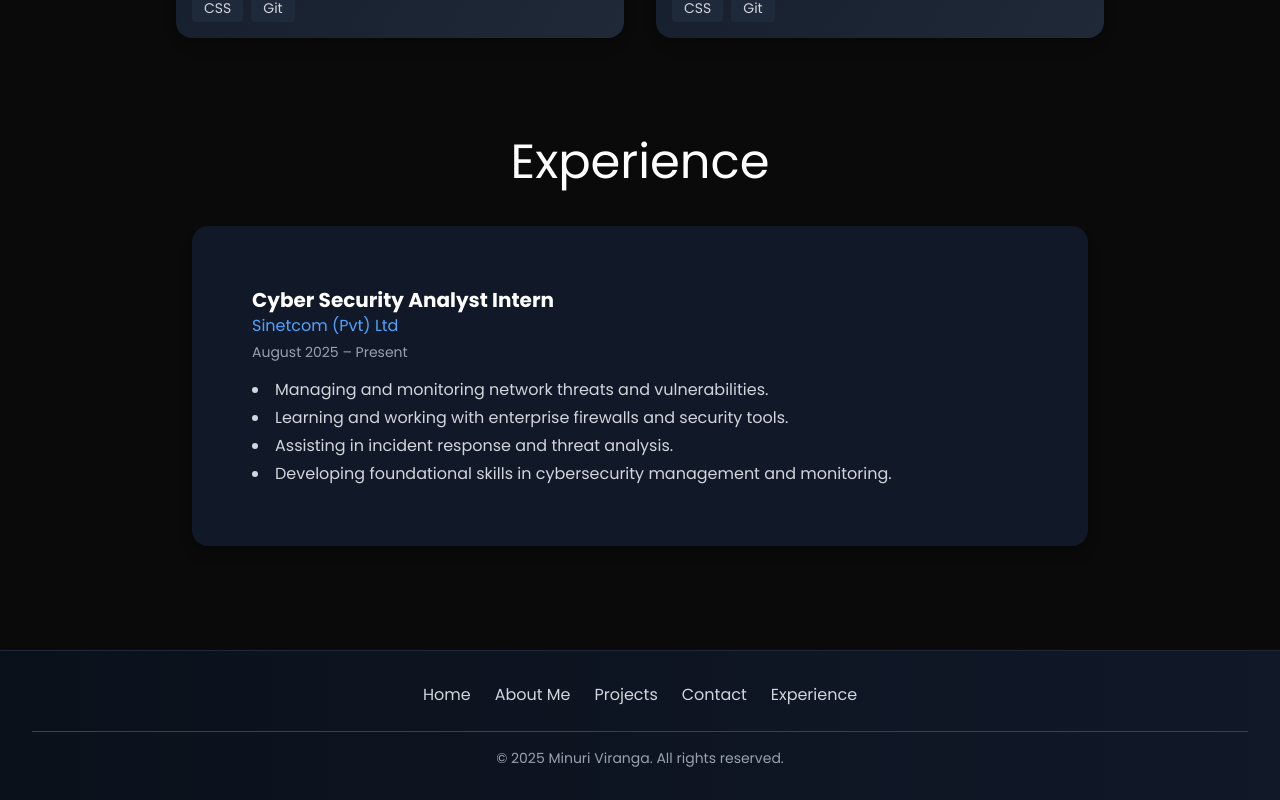
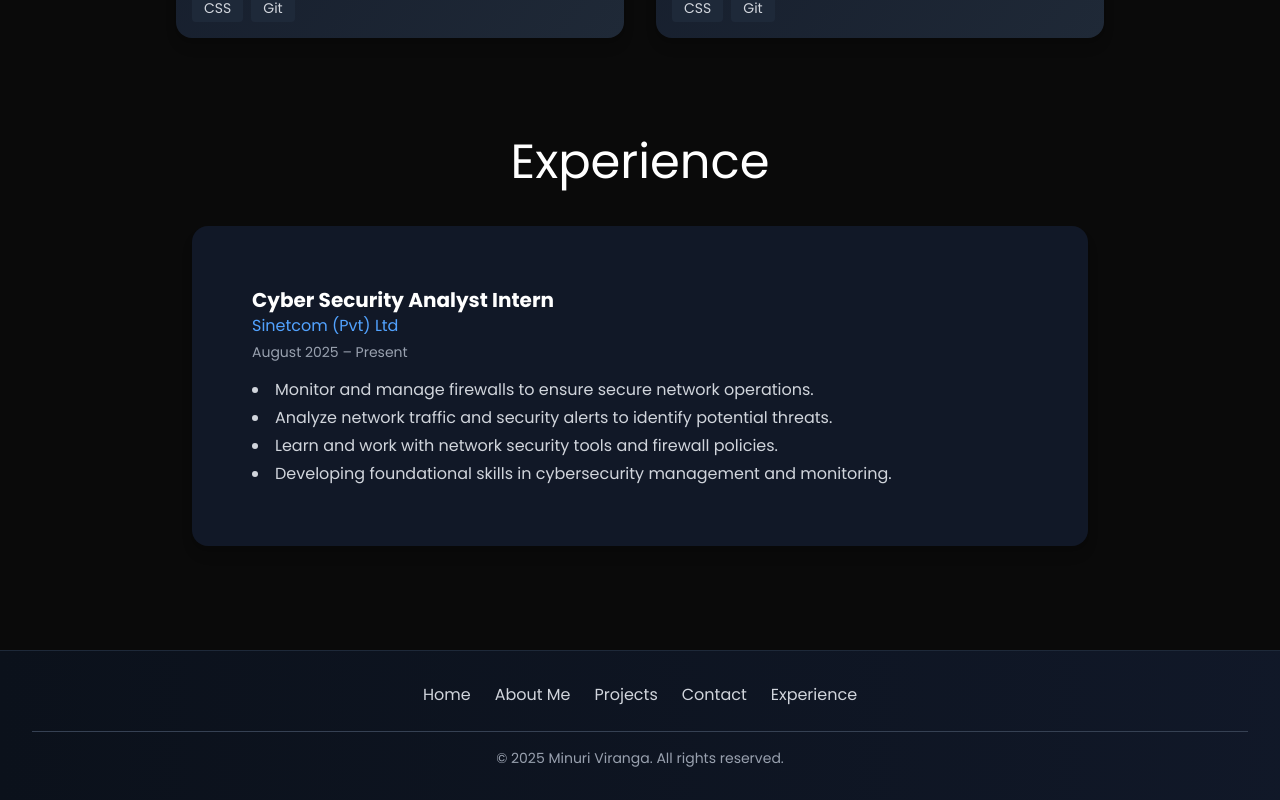
Before and after one commit to minu2003/my-portfolio, a Next.js app: page / in a window 1280 px wide. Shown: the part 3098-3898 px from the top of the page. Built offline with nearby package versions, Linux system fonts and the light colour scheme.

Commit message:
Update ExperienceSection.js

```diff
--- a/app/components/ExperienceSection.js
+++ b/app/components/ExperienceSection.js
@@ -16,9 +16,9 @@ export default function ExperienceSection() {
         </div>
 
         <ul className="mt-4 list-disc list-inside text-gray-300 space-y-1">
-          <li>Managing and monitoring network threats and vulnerabilities.</li>
-          <li>Learning and working with enterprise firewalls and security tools.</li>
-          <li>Assisting in incident response and threat analysis.</li>
+          <li>Monitor and manage firewalls to ensure secure network operations.</li>
+          <li>Analyze network traffic and security alerts to identify potential threats.</li>
+          <li>Learn and work with network security tools and firewall policies.</li>
           <li>Developing foundational skills in cybersecurity management and monitoring.</li>
         </ul>
       </div>
```
